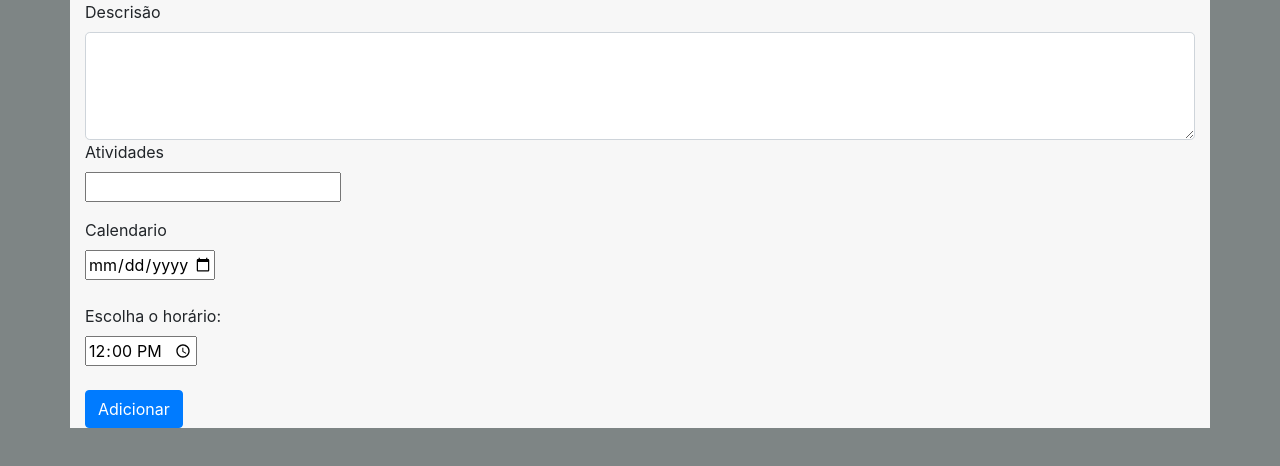
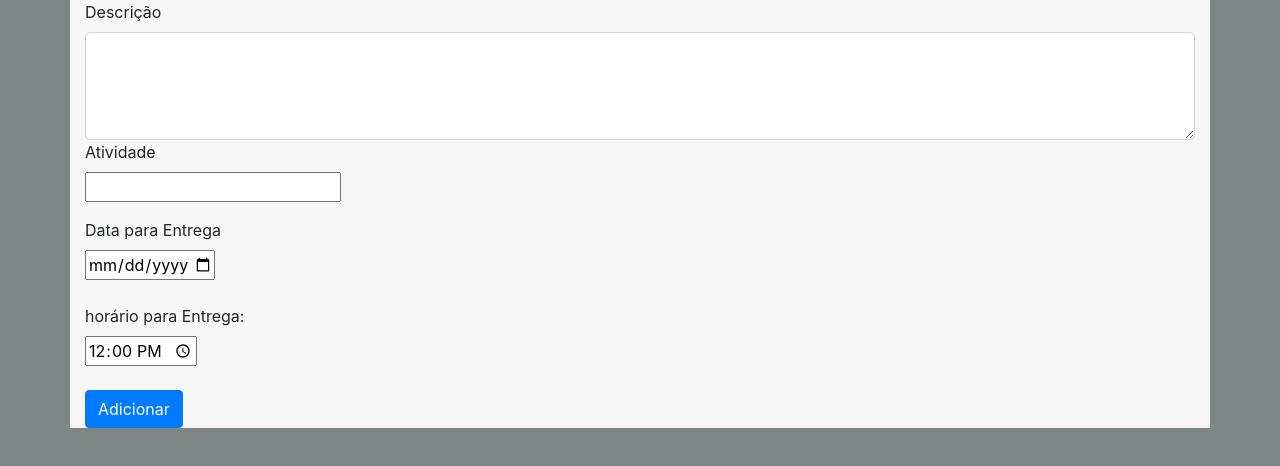
Before and after one commit to Mari-Borges/projeto-web-organizador-de-tarefas, a website: page Telacad/cadastro.html in a window 1280 px wide. Drawn offline with nearby package versions, Linux system fonts and the light colour scheme; some packages are replaced by stand-ins of ours.

Commit message:
alterei algumas coisas nos index
corrigi erro na página de login, onde a senha aparecia quando digitada, e corrigi na tela de cadastro para melhor entendimento do usuário

```diff
--- a/Telacad/cadastro.html
+++ b/Telacad/cadastro.html
@@ -7,16 +7,16 @@
 <body style="background-color: rgb(126, 133, 133);">
     <form action="" class="container" style="background-color: rgb(247, 247, 247);">
     <div class="form-group" class="container-fluid">
-        <label for="exampleFormControlTextarea1">Descrisão</label><br>
+        <label for="exampleFormControlTextarea1">Descrição</label><br>
         <textarea class="form-control form-control-lg" id="exampleFormControlTextarea1" rows="3"></textarea>
-        <label for="text">Atividades</label><br>
+        <label for="text">Atividade</label><br>
         <input type="text" id="atividades" name="atividades" ng-model="">
       </div>
       <div>
-        <label for="exampleInput">Calendario</label><br>
+        <label for="exampleInput">Data para Entrega</label><br>
         <input type="date" id="exampleInput" name="input" ng-model="example.value"
             placeholder="yyyy-MM-dd" min="1987-01-01" max="2020-12-31" required /></div><br>
-        <label for="hora-cons">Escolha o horário: </label><br>
+        <label for="hora-cons">horário para Entrega: </label><br>
         <input id="hora-cons" type="time" name="hora-cons" value="12:00"><br><br>
 
 
```
Also changed, not shown: Telalog/index.html (+1 -1 lines).
